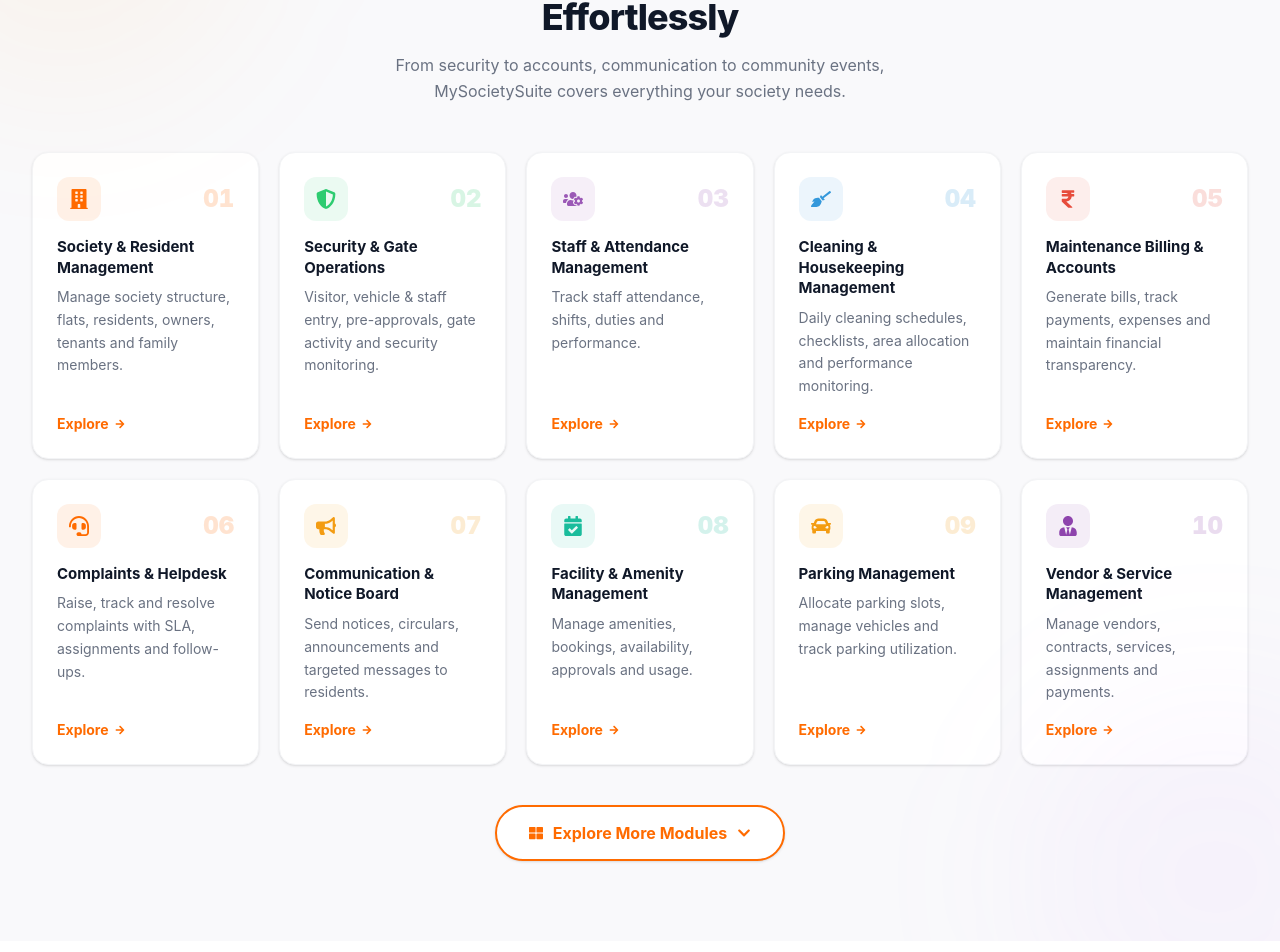
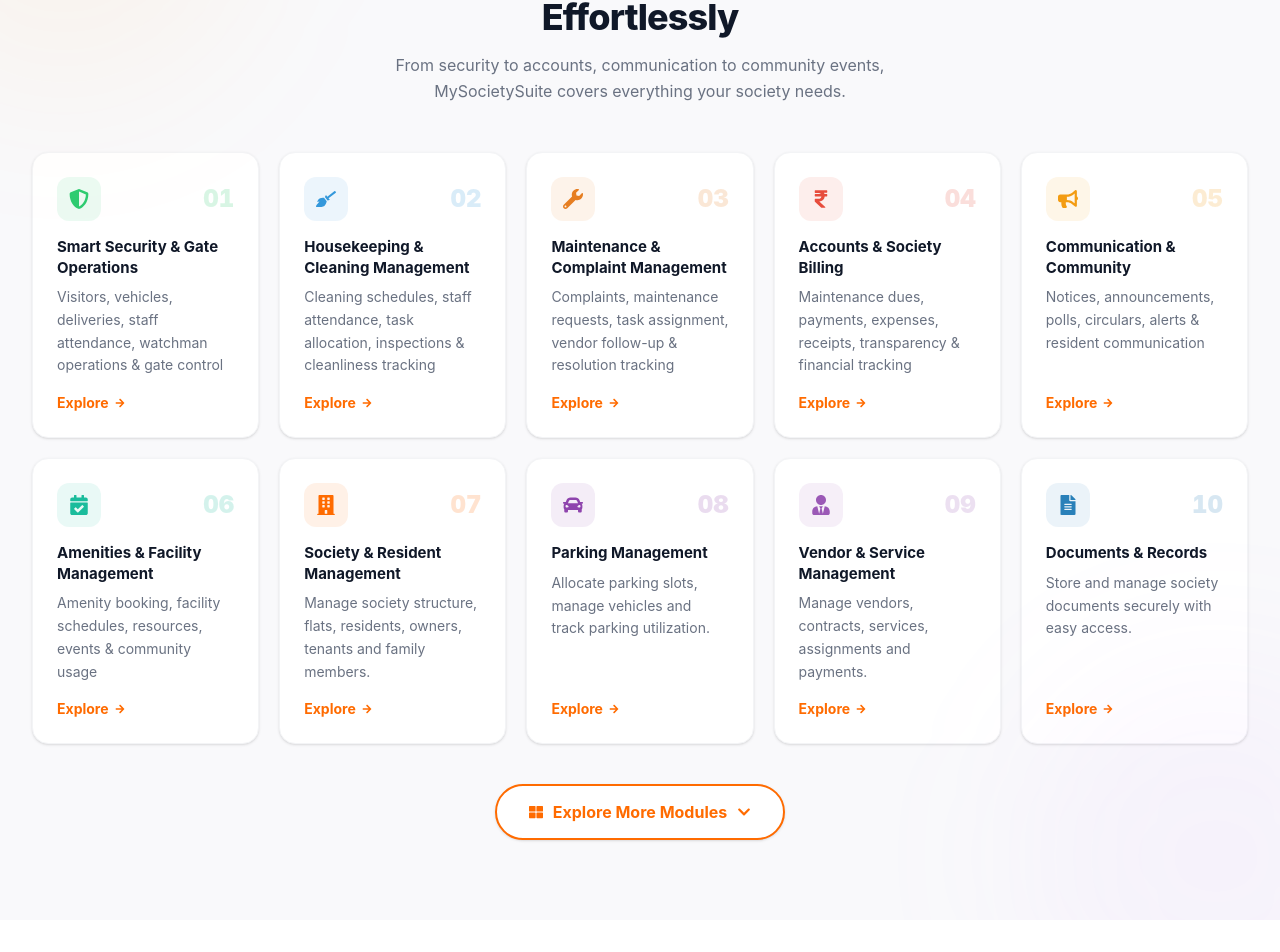
Before and after one commit to OmkarMadchetti5758/MySocietySuiteFE, a React (Vite) app: page / in a window 1280 px wide. Shown: the part 2302-3254 px from the top of the page. Built offline with nearby package versions, Linux system fonts and the light colour scheme.

Commit message:
changed modules list

```diff
--- a/src/data/modules.js
+++ b/src/data/modules.js
@@ -1,88 +1,79 @@
 export const MODULES_DATA = [
   {
+    id: 'smart-security',
+    num: '01',
+    title: 'Smart Security & Gate Operations',
+    description: 'Visitors, vehicles, deliveries, staff attendance, watchman operations & gate control',
+    iconName: 'FaShieldAlt',
+    iconColor: '#2ECC71',
+  },
+  {
+    id: 'housekeeping-cleaning',
+    num: '02',
+    title: 'Housekeeping & Cleaning Management',
+    description: 'Cleaning schedules, staff attendance, task allocation, inspections & cleanliness tracking',
+    iconName: 'FaBroom',
+    iconColor: '#3498DB',
+  },
+  {
+    id: 'maintenance-complaint',
+    num: '03',
+    title: 'Maintenance & Complaint Management',
+    description: 'Complaints, maintenance requests, task assignment, vendor follow-up & resolution tracking',
+    iconName: 'FaWrench',
+    iconColor: '#E67E22',
+  },
+  {
+    id: 'accounts-billing',
+    num: '04',
+    title: 'Accounts & Society Billing',
+    description: 'Maintenance dues, payments, expenses, receipts, transparency & financial tracking',
+    iconName: 'FaRupeeSign',
+    iconColor: '#E74C3C',
+  },
+  {
+    id: 'communication-community',
+    num: '05',
+    title: 'Communication & Community',
+    description: 'Notices, announcements, polls, circulars, alerts & resident communication',
+    iconName: 'FaBullhorn',
+    iconColor: '#F39C12',
+  },
+  {
+    id: 'amenities-facility',
+    num: '06',
+    title: 'Amenities & Facility Management',
+    description: 'Amenity booking, facility schedules, resources, events & community usage',
+    iconName: 'FaCalendarCheck',
+    iconColor: '#1ABC9C',
+  },
+  {
     id: 'society-resident',
-    num: '01',
+    num: '07',
     title: 'Society & Resident Management',
     description: 'Manage society structure, flats, residents, owners, tenants and family members.',
     iconName: 'FaBuilding',
     iconColor: '#FF6B00',
   },
   {
-    id: 'security-gate',
-    num: '02',
-    title: 'Security & Gate Operations',
-    description: 'Visitor, vehicle & staff entry, pre-approvals, gate activity and security monitoring.',
-    iconName: 'FaShieldAlt',
-    iconColor: '#2ECC71',
+    id: 'parking-management',
+    num: '08',
+    title: 'Parking Management',
+    description: 'Allocate parking slots, manage vehicles and track parking utilization.',
+    iconName: 'FaCar',
+    iconColor: '#8E44AD',
   },
   {
-    id: 'staff-attendance',
-    num: '03',
-    title: 'Staff & Attendance Management',
-    description: 'Track staff attendance, shifts, duties and performance.',
-    iconName: 'FaUsersCog',
+    id: 'vendor-service',
+    num: '09',
+    title: 'Vendor & Service Management',
+    description: 'Manage vendors, contracts, services, assignments and payments.',
+    iconName: 'FaUserTie',
     iconColor: '#9B59B6',
   },
   {
-    id: 'cleaning-housekeeping',
-    num: '04',
-    title: 'Cleaning & Housekeeping Management',
-    description: 'Daily cleaning schedules, checklists, area allocation and performance monitoring.',
-    iconName: 'FaBroom',
-    iconColor: '#3498DB',
-  },
-  {
-    id: 'maintenance-billing',
-    num: '05',
-    title: 'Maintenance Billing & Accounts',
-    description: 'Generate bills, track payments, expenses and maintain financial transparency.',
-    iconName: 'FaRupeeSign',
-    iconColor: '#E74C3C',
-  },
-  {
-    id: 'complaints-helpdesk',
-    num: '06',
-    title: 'Complaints & Helpdesk',
-    description: 'Raise, track and resolve complaints with SLA, assignments and follow-ups.',
-    iconName: 'FaHeadset',
-    iconColor: '#FF6B00',
-  },
-  {
-    id: 'communication-notice',
-    num: '07',
-    title: 'Communication & Notice Board',
-    description: 'Send notices, circulars, announcements and targeted messages to residents.',
-    iconName: 'FaBullhorn',
-    iconColor: '#F39C12',
-  },
-  {
-    id: 'facility-amenity',
-    num: '08',
-    title: 'Facility & Amenity Management',
-    description: 'Manage amenities, bookings, availability, approvals and usage.',
-    iconName: 'FaCalendarCheck',
-    iconColor: '#1ABC9C',
-  },
-  {
-    id: 'parking-management',
-    num: '09',
-    title: 'Parking Management',
-    description: 'Allocate parking slots, manage vehicles and track parking utilization.',
-    iconName: 'FaCar',
-    iconColor: '#F39C12',
-  },
-  {
-    id: 'vendor-service',
+    id: 'documents-records',
     num: '10',
-    title: 'Vendor & Service Management',
-    description: 'Manage vendors, contracts, services, assignments and payments.',
-    iconName: 'FaUserTie',
-    iconColor: '#8E44AD',
-  },
-  // --- Extra 15 modules (revealed on Explore More) ---
-  {
-    id: 'documents-records',
-    num: '11',
     title: 'Documents & Records',
     description: 'Store and manage society documents securely with easy access.',
     iconName: 'FaFileAlt',
@@ -90,7 +81,7 @@
   },
   {
     id: 'festival-calendar',
-    num: '12',
+    num: '11',
     title: 'Festival Calendar & Community Events',
     description: 'Plan festivals, events and activities to build a strong community.',
     iconName: 'FaCalendarAlt',
@@ -98,7 +89,7 @@
   },
   {
     id: 'reports-dashboard',
-    num: '13',
+    num: '12',
     title: 'Reports & Management Dashboard',
     description: 'Get real-time insights, reports and dashboards for better decisions.',
     iconName: 'FaChartBar',
@@ -106,7 +97,7 @@
   },
   {
     id: 'notifications-alerts',
-    num: '14',
+    num: '13',
     title: 'Notifications & Alerts',
     description: 'Automated alerts and reminders for important events and updates.',
     iconName: 'FaBell',
@@ -114,10 +105,18 @@
   },
   {
     id: 'society-operations',
-    num: '15',
+    num: '14',
     title: 'Society Operations & Task Management',
     description: 'Manage recurring tasks, inspections, checklists and daily operations.',
     iconName: 'FaCog',
     iconColor: '#7F8C8D',
+  },
+  {
+    id: 'meetings-elections',
+    num: '15',
+    title: 'Meetings & Elections',
+    description: 'Schedule society meetings, record minutes, and conduct secure voting.',
+    iconName: 'FaUsers',
+    iconColor: '#FF9F43',
   }
 ];
```
